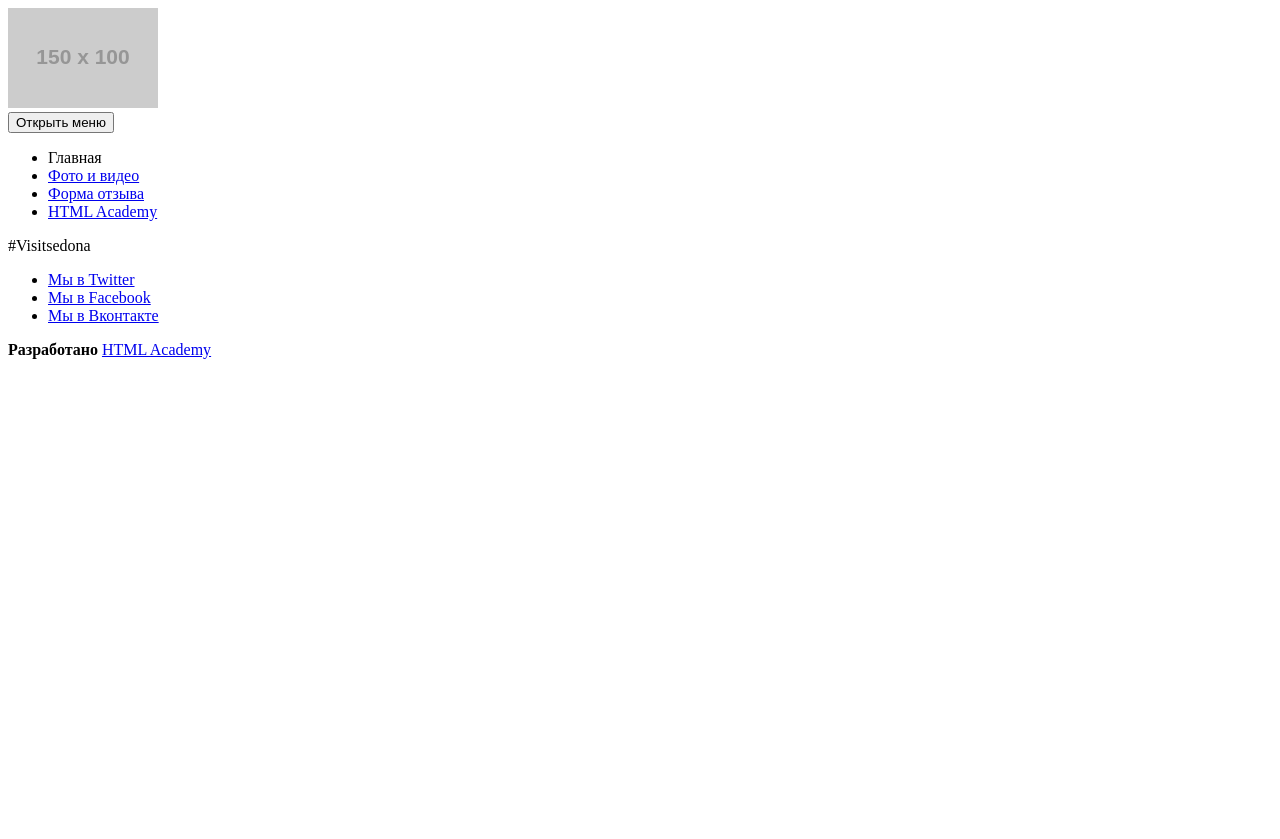
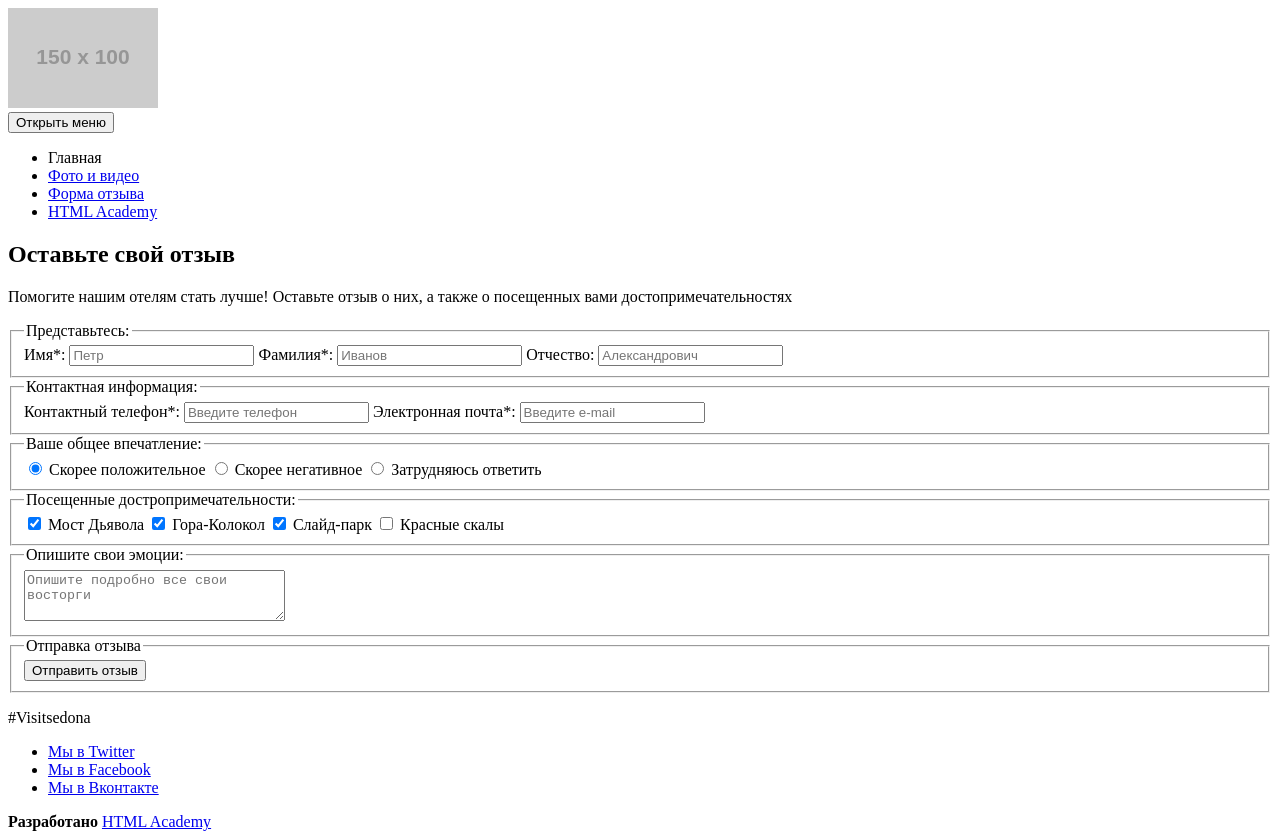
Before and after one commit to Krisvinil/959851-sedona-17, a plain HTML site: page source/form.html in a window 1280 px wide. Before the commit the page ends 800 px from the top, so only its background shows below. Drawn offline with Linux system fonts and the light colour scheme; placeholder pictures from the web are drawn by us.

Commit message:
Исправляет замечания по 2ому заданию в файле index

```diff
--- a/source/form.html
+++ b/source/form.html
@@ -14,7 +14,7 @@
     </a>
     <nav class="main-nav">
       <button class="main-nav__toggle" type="button"> Открыть меню</button>
-      <div class="man-nav__wrapper">
+      <div class="main-nav__wrapper">
         <ul class="main-nav__list site-list">
           <li class="site-list__item">
             <a>Главная</a>
@@ -26,7 +26,7 @@
             <a href="form.html">Форма отзыва</a>
           </li>
           <li class="site-list__item">
-            <a href="#">HTML Academy</a>
+            <a href="https://htmlacademy.ru/">HTML Academy</a>
           </li>
         </ul>
       </div>
@@ -34,6 +34,64 @@
   </header>
 
   <main class="">
+    <section>
+      <h1>Оставьте свой отзыв</h1>
+      <p>Помогите нашим отелям стать лучше!
+        Оставьте отзыв о них, а также о посещенных вами достопримечательностях
+      </p>
+      <form>
+
+        <fieldset>
+          <legend>Представьтесь:</legend>
+          <label for="user-name">Имя*:</label>
+          <input type="text" name="username" id="user-name" placeholder="Петр">
+          <label for="user-surname">Фамилия*:</label>
+          <input type="text" name="usersurname" id="user-surname" placeholder="Иванов">
+          <label for="user-patronymic">Отчество:</label>
+          <input type="text" name="userpatronymic" id="user-patronymic" placeholder="Александрович">
+        </fieldset>
+        <fieldset>
+          <legend>Контактная информация:</legend>
+          <label for="user-phone">Контактный телефон*:</label>
+          <input type="text" name="userphone" id="user-phone" placeholder="Введите телефон">
+          <label for="user-mail">Электронная почта*:</label>
+          <input type="text" name="usersmail" id="user-mail" placeholder="Введите e-mail">
+        </fieldset>
+
+        <fieldset>
+          <legend>Ваше общее впечатление:</legend>
+          <input type="radio" name="impression" id="positive" checked>
+          <label for="positive">Скорее положительное</label>
+          <input type="radio" name="impression" id="negative">
+          <label for="negative">Скорее негативное</label>
+          <input type="radio" name="impression" id="hardtoanswer">
+          <label for="hardtoanswer">Затрудняюсь ответить</label>
+        </fieldset>
+
+        <fieldset>
+          <legend>Посещенные достропримечательности:</legend>
+          <input type="checkbox" name="sights" id="bridge" checked>
+          <label for="bridge">Мост Дьявола</label>
+          <input type="checkbox" name="sights" id="mountain" checked>
+          <label for="mountain">Гора-Колокол</label>
+          <input type="checkbox" name="sights" id="park" checked>
+          <label for="park">Слайд-парк</label>
+          <input type="checkbox" name="sights" id="rocks">
+          <label for="rocks">Красные скалы</label>
+        </fieldset>
+
+        <fieldset>
+          <legend>Опишите свои эмоции:</legend>
+          <textarea rows="3" cols="30" placeholder="Опишите подробно все свои восторги"></textarea>
+        </fieldset>
+      </form>
+
+      <fieldset>
+        <legend>Отправка отзыва</legend>
+        <input type="submit" value="Отправить отзыв">
+      </fieldset>
+
+    </section>
   </main>
 
   <footer class="main-footer">
@@ -57,8 +115,9 @@
     </div>
     <div class="main-footer__copyright copyright">
       <b class="copyright__text">Разработано</b>
-      <a class="copyright__link" href="#">HTML Academy</a>
+      <a class="copyright__link" href=" https://htmlacademy.ru/intensive/adaptive">HTML Academy</a>
     </div>
   </footer>
 </body>
+
 </html>
```
Also changed, not shown: source/photo.html (+32 -20 lines).
